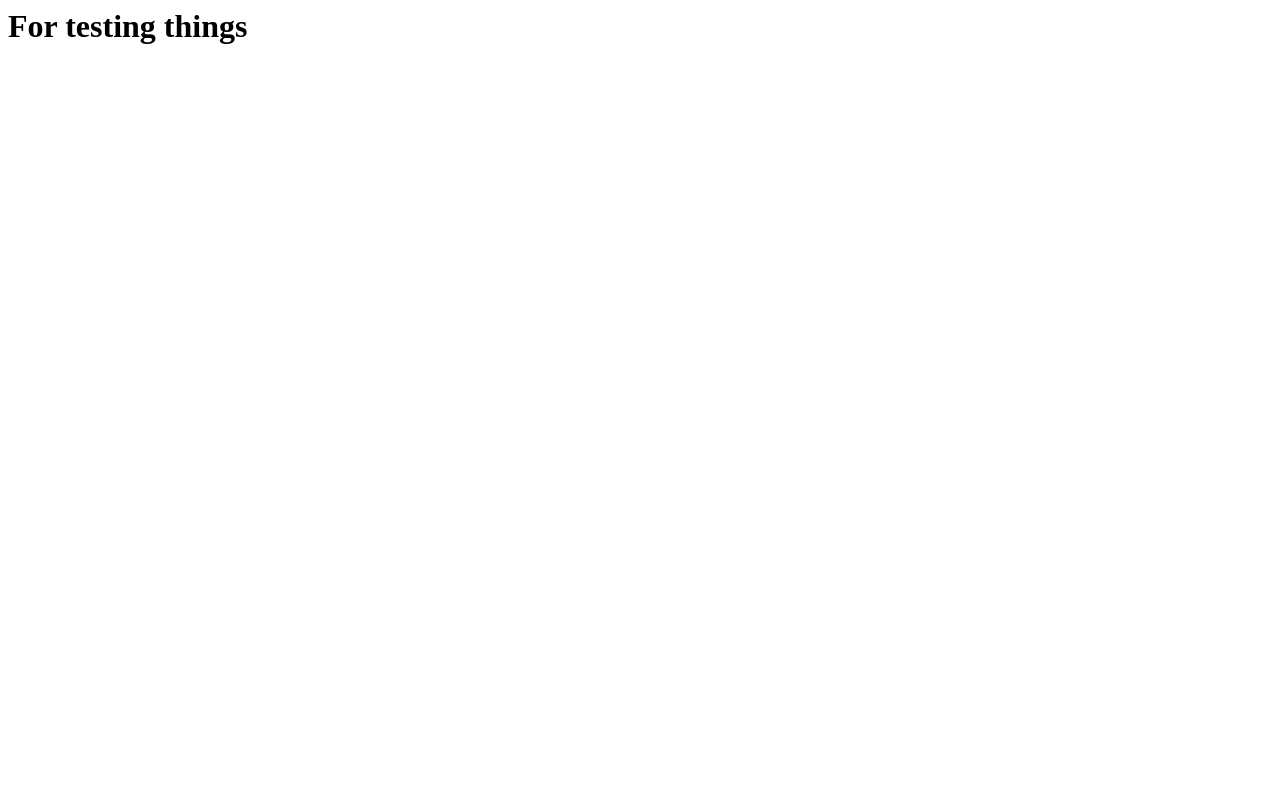
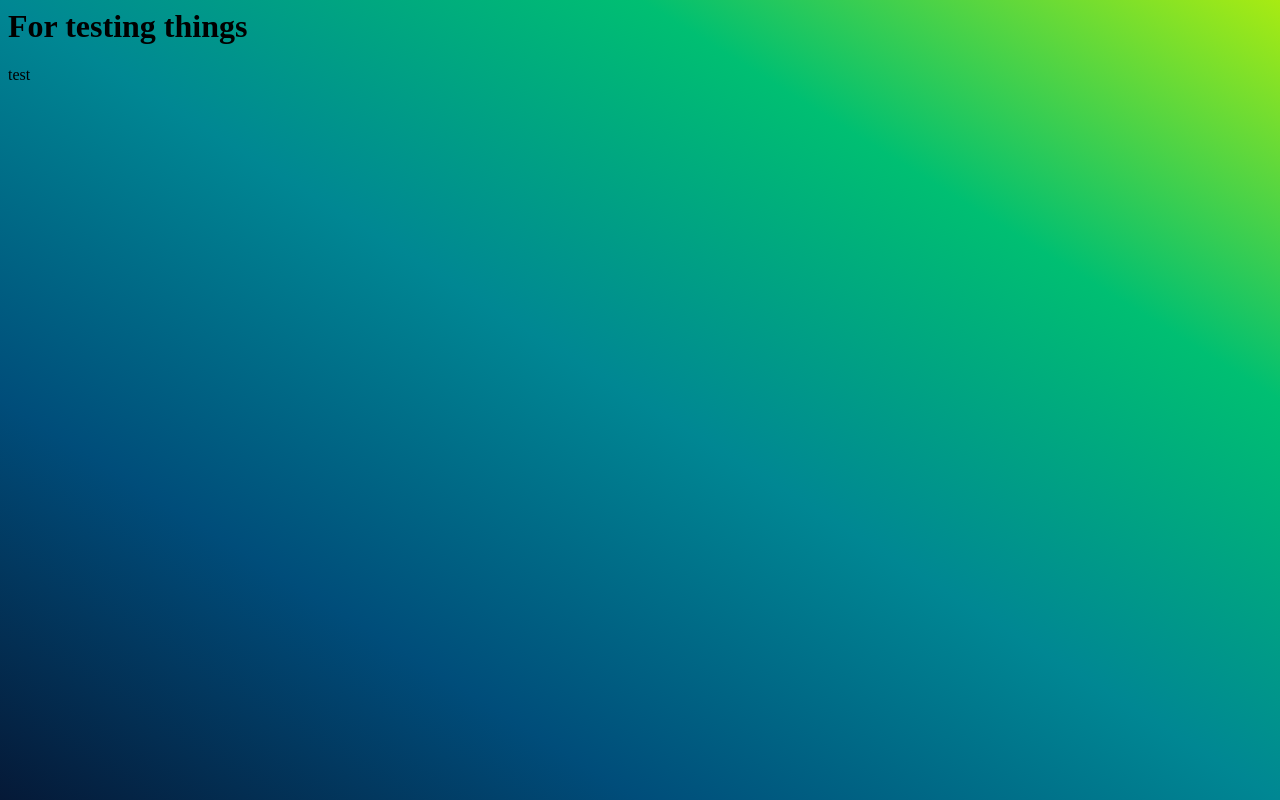
Before and after one commit to fiskenslakt/fiskenslakt.github.io, a plain HTML site: page test.html in a window 1280 px wide. Drawn offline with Linux system fonts and the light colour scheme.

Commit message:
modified css

```diff
--- a/test.html
+++ b/test.html
@@ -1,7 +1,13 @@
-<h1>For testing things</h1>
+<html>
+  <h1>For testing things</h1>
 
-<body>
-  <style>
-    background-image: linear-gradient(to right top, #051937, #004d7a, #008793, #00bf72, #a8eb12);
-  </style>
-</body>
+  <head>
+    <style>
+      body {background-image: linear-gradient(to right top, #051937, #004d7a, #008793, #00bf72, #a8eb12);}
+    </style>
+  </head>
+
+  <body>
+    <p>test</p>
+  </body>
+</html>
```
